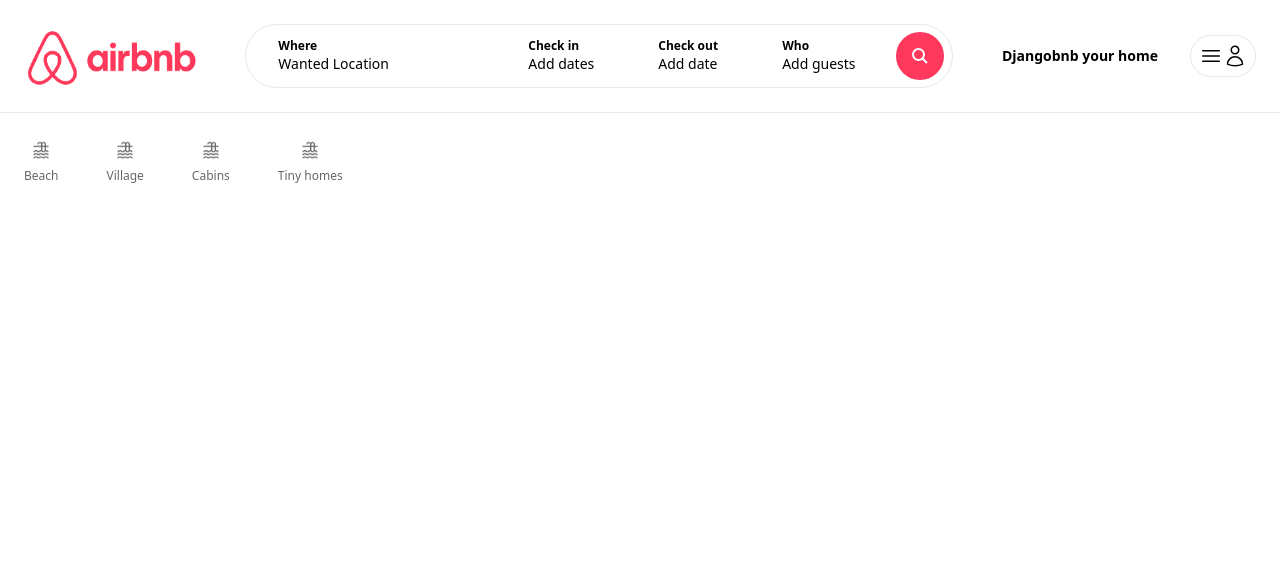
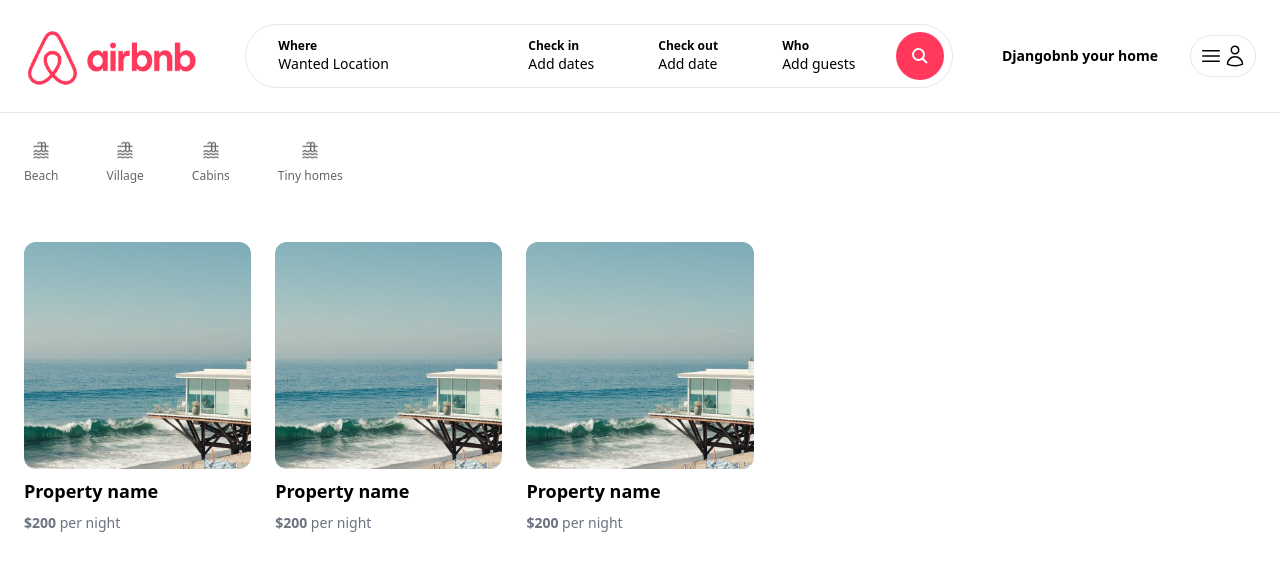
Before and after one commit to Star7-jpg/djangobnb, a Next.js app: page / in a window 1280 px wide. Shown: the top 570 px of the page. Built offline with nearby package versions, Linux system fonts and the light colour scheme.

Commit message:
04 List properties on the front page (static)

```diff
--- /dev/null
+++ b/app/components/properties/PropertyList.tsx
@@ -0,0 +1,13 @@
+import PropertyListItem from "./PropertyListItem";
+
+const PropertyList = () => {
+    return(
+    <>
+        <PropertyListItem />
+        <PropertyListItem />
+        <PropertyListItem />
+    </>
+    )
+}
+
+export default PropertyList;
--- /dev/null
+++ b/app/components/properties/PropertyListItem.tsx
@@ -0,0 +1,26 @@
+import Image from "next/image";
+
+const PropertyListItem = () => {
+    return(
+        <div className="cursor-pointer">
+            <div className="relative overflow-hidden aspect-square rounded-xl">
+                <Image
+                    fill
+                    src="/beach_1.jpg"
+                    sizes="(max-width: 768px) 768px, (max-width: 1200px): 768px, 768px"
+                    className="hover:scale-110 object-cover transition h-full w-full"
+                    alt="Beach house"
+                />
+            </div>
+            <div className="mt-2">
+                <p className="text-lg font-bold">Property name</p>
+            </div>
+
+            <div className="mt-2">
+                <p className="text-sm text-gray-500"><strong>$200</strong> per night</p>
+            </div>
+        </div>
+    )
+}
+
+export default PropertyListItem;
--- a/app/page.tsx
+++ b/app/page.tsx
@@ -1,10 +1,14 @@
-import Image from "next/image";
 import Categories from "./components/Categories";
+import PropertyList from "./components/properties/PropertyList";
 
 export default function Home() {
   return (
     <main className="max-w-[1500px] mx-auto px-6">
       <Categories />
+
+      <div className="mt-4 grid grid-cols-1 md:grid-cols-3 lg:grid-cols-5 gap-6">
+        <PropertyList />
+      </div>
     </main>
   );
 }
```
Also changed, not shown: public/beach_1.jpg (added).
